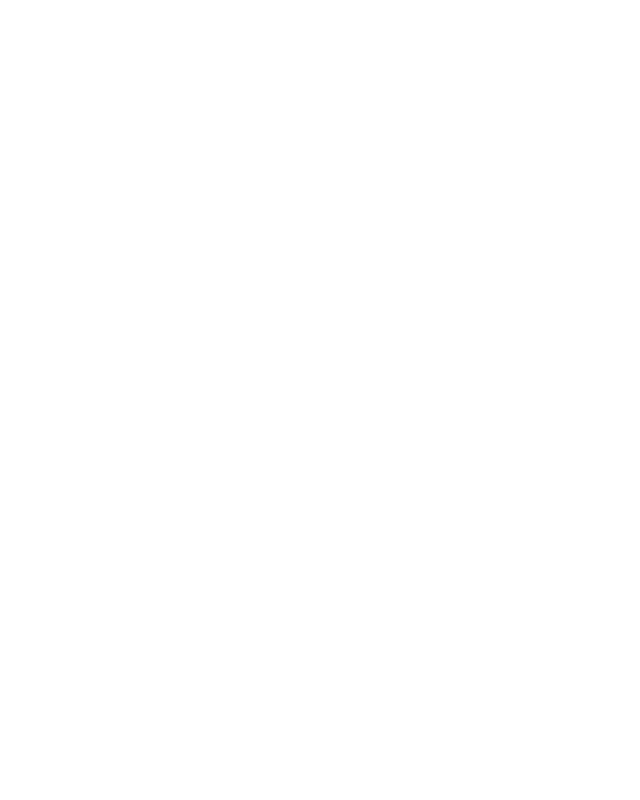
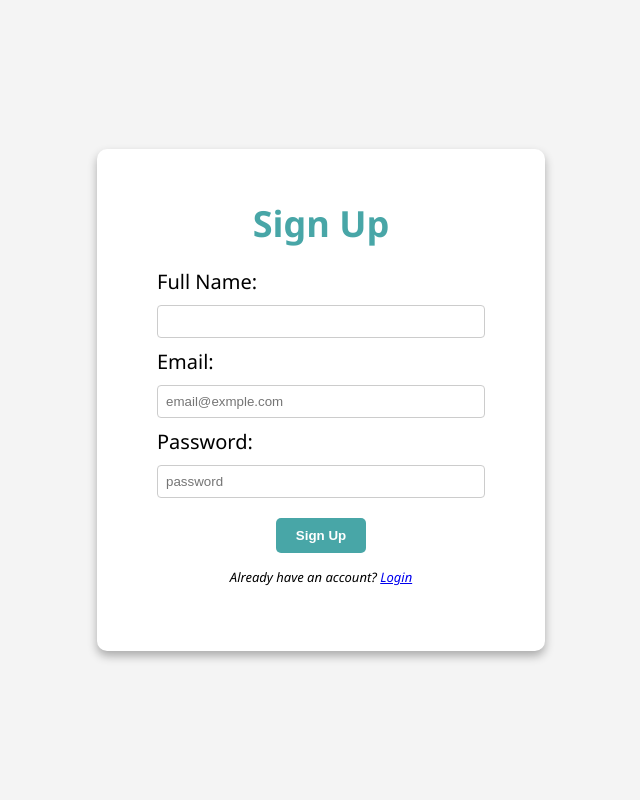
Before and after one commit to razan-z/all-bout-SDLC-article, a PHP site: page /signup.html in a window 1280 px wide. Before the commit the part shown is empty. Shown: the whole page, without its empty margins (319-959 px from the left). Run offline with PHP 8.4, Linux system fonts and the light colour scheme.

Commit message:
add signup.html + style

```diff
--- a/article-client/css/styles.css
+++ b/article-client/css/styles.css
@@ -72,7 +72,7 @@ input {
 }
 
 .primary-btn {
-  margin-top: 20px;
+  margin: 15px 0;
   padding: 10px 20px;
   background-color: #48a6a7;
   font-weight: 700;
@@ -83,6 +83,11 @@ input {
 .primary-btn:hover {
   background-color: #4dbba8;
   cursor: pointer;
+}
+
+.signup-login {
+  font-size: small;
+  font-style: italic;
 }
 
 @media (max-width: 768px) {
--- a/article-client/index.html
+++ b/article-client/index.html
@@ -17,6 +17,7 @@
             name="email"
             id="Eamil"
             placeholder="email@exmple.com"
+            required
           />
           <label for="Password">Password:</label>
           <input
@@ -24,9 +25,13 @@
             name="password"
             id="Password"
             placeholder="password"
+            required
           />
         </div>
         <button class="primary-btn">Login</button>
+        <p class="signup-login">
+          Don't have an account? <a href="signup.html">Sign up</a>
+        </p>
       </div>
     </div>
     <script src="js/login.js"></script>
--- a/article-client/signup.html
+++ b/article-client/signup.html
@@ -0,0 +1,42 @@
+<!DOCTYPE html>
+<html lang="en">
+  <head>
+    <meta charset="UTF-8" />
+    <meta name="viewport" content="width=device-width, initial-scale=1.0" />
+    <title>all bout SDLC article - Sign Up</title>
+    <link rel="stylesheet" href="css/styles.css" />
+  </head>
+  <body>
+    <div class="flex center column full-height full-width">
+      <div class="box flex column center">
+        <h1 class="title primary-txt">Sign Up</h1>
+        <div class="flex column start form">
+          <label for="fullname">Full Name:</label>
+          <input type="text" name="fullname" id="FullName" required />
+          <label for="Email">Email:</label>
+          <input
+            type="email"
+            name="email"
+            id="Eamil"
+            placeholder="email@exmple.com"
+            required
+          />
+          <label for="Password">Password:</label>
+          <input
+            type="password"
+            name="password"
+            id="Password"
+            placeholder="password"
+            required
+          />
+        </div>
+        <button class="primary-btn">Sign Up</button>
+        <p class="signup-login">
+          Already have an account? <a href="login.html">Login</a>
+        </p>
+      </div>
+    </div>
+    <script src="js/signup.js"></script>
+    <script src="https://cdn.jsdelivr.net/npm/axios/dist/axios.min.js"></script>
+  </body>
+</html>
```
